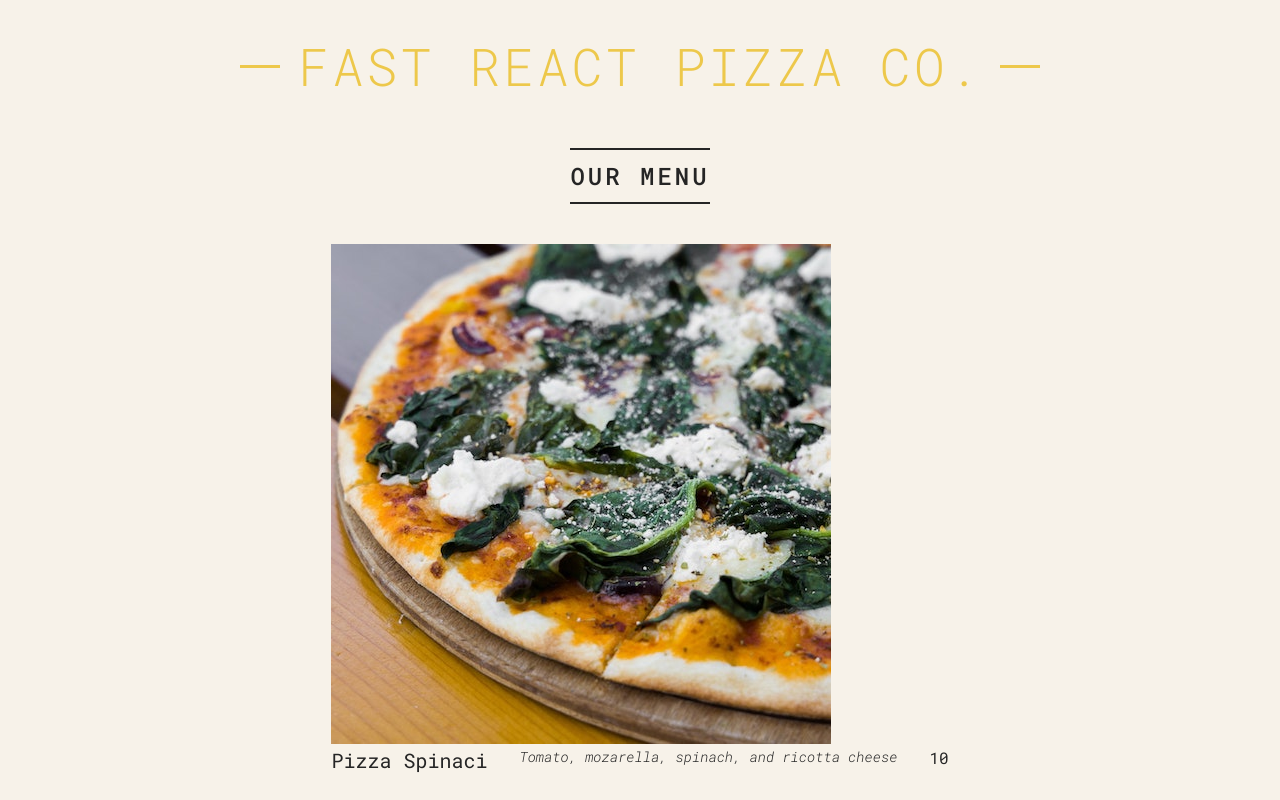
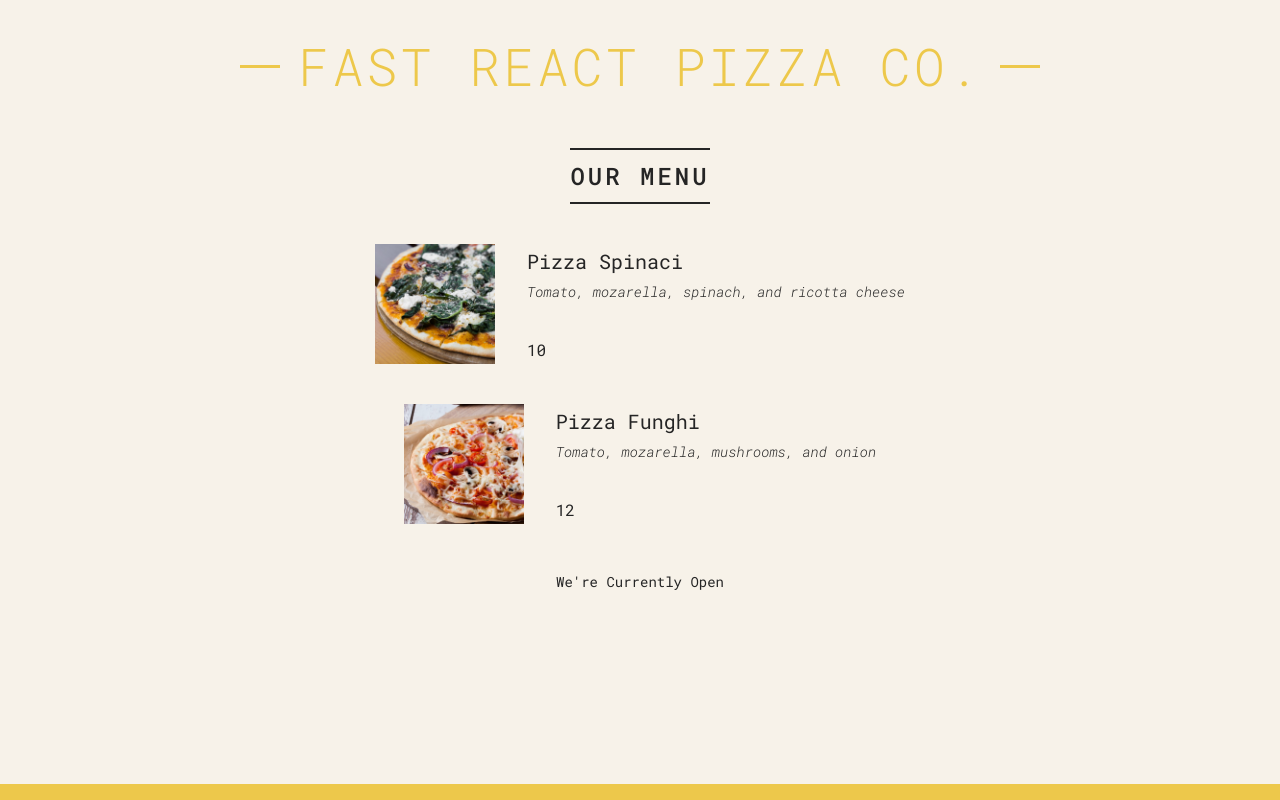
Before and after one commit to Sahildk/pizza-menu-react, a React (Create React App) app: page / in a window 1280 px wide. Shown: the top 800 px of the page. Built offline with nearby package versions, Linux system fonts and the light colour scheme.

Commit message:
Update index.js

```diff
--- a/src/index.js
+++ b/src/index.js
@@ -91,7 +91,7 @@ function Menu() {
 
 function Pizza(props) {
   return (
-    <div>
+    <div className="pizza">
       <img src={props.photoName} alt={props.name}></img>
       <div className="pizza">
         <h3>{props.name}</h3>
```
